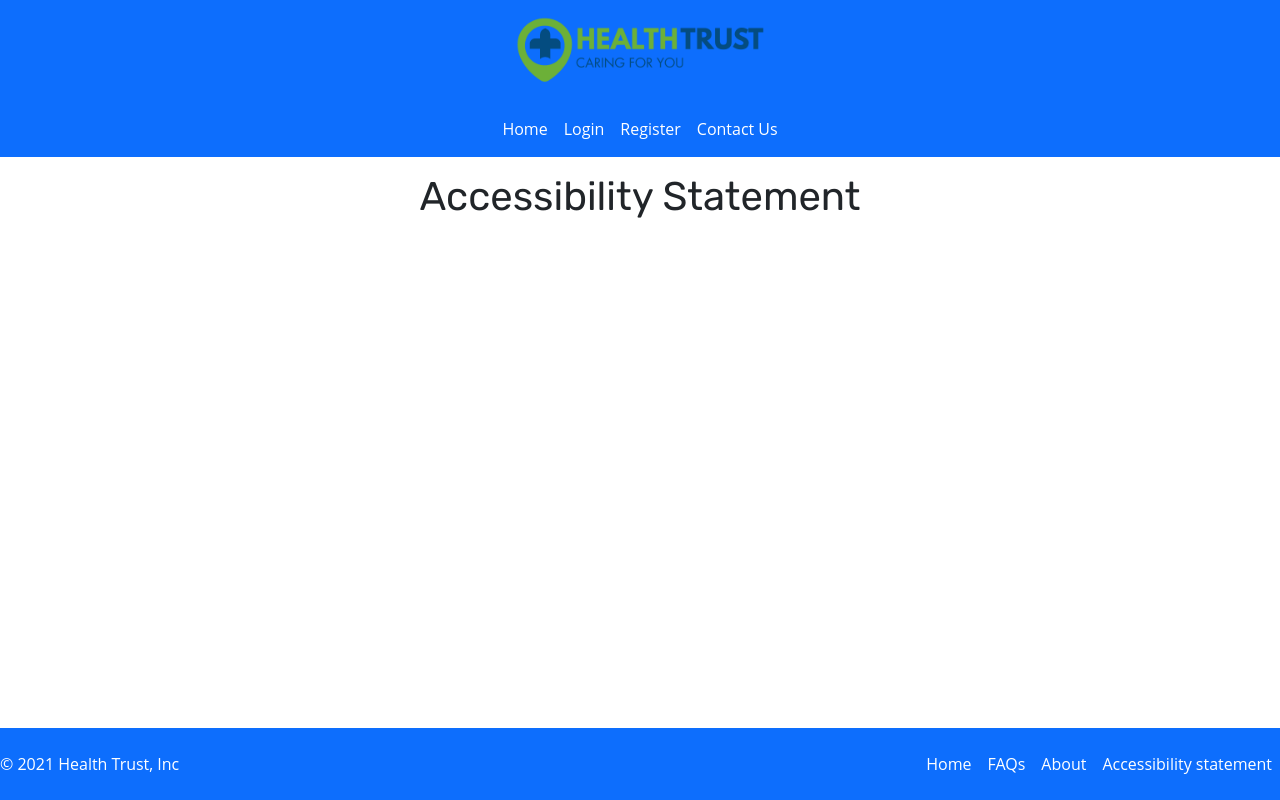
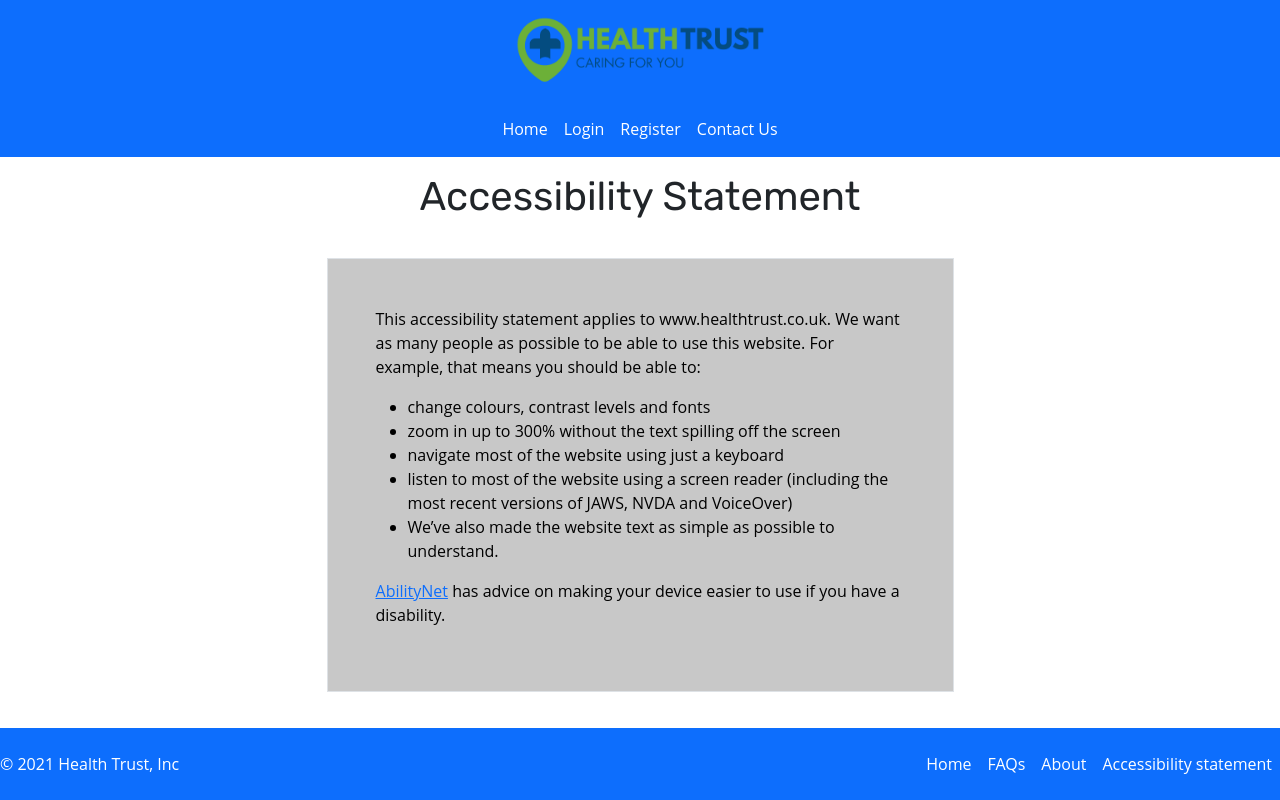
Before and after one commit to mfronistas/HealthTrustApp, a Flask app: page /accessibility in a window 1280 px wide. Run offline with Flask 2, Linux system fonts and the light colour scheme; parts of the project's set-up code (start-up, migrations or seed data) failed here and were passed over; some web fonts are replaced.

Commit message:
Filled in accessibility.html.

```diff
--- a/templates/accessibility.html
+++ b/templates/accessibility.html
@@ -5,6 +5,21 @@
     <h1 class="p-3 text-center">Accessibility Statement</h1>
 </head>
 <body>
-
+<div class="padding">
+  <div class="mx-auto col-md-6">
+    <div class="h-100 p-5 gray-bg border text-black">
+      <p>This accessibility statement applies to www.healthtrust.co.uk.
+          We want as many people as possible to be able to use this website. For example, that means you should be able to:
+          <ul>
+            <li>change colours, contrast levels and fonts</li>
+            <li>zoom in up to 300% without the text spilling off the screen</li>
+            <li>navigate most of the website using just a keyboard</li>
+            <li>listen to most of the website using a screen reader (including the most recent versions of JAWS, NVDA and VoiceOver)</li>
+            <li>We’ve also made the website text as simple as possible to understand.</li>
+          </ul>
+        <a href="https://mcmw.abilitynet.org.uk/" class="'alert-link">AbilityNet</a> has advice on making your device easier to use if you have a disability.</p>
+    </div>
+  </div>
+</div>
 </body>
 {% endblock %}
```
